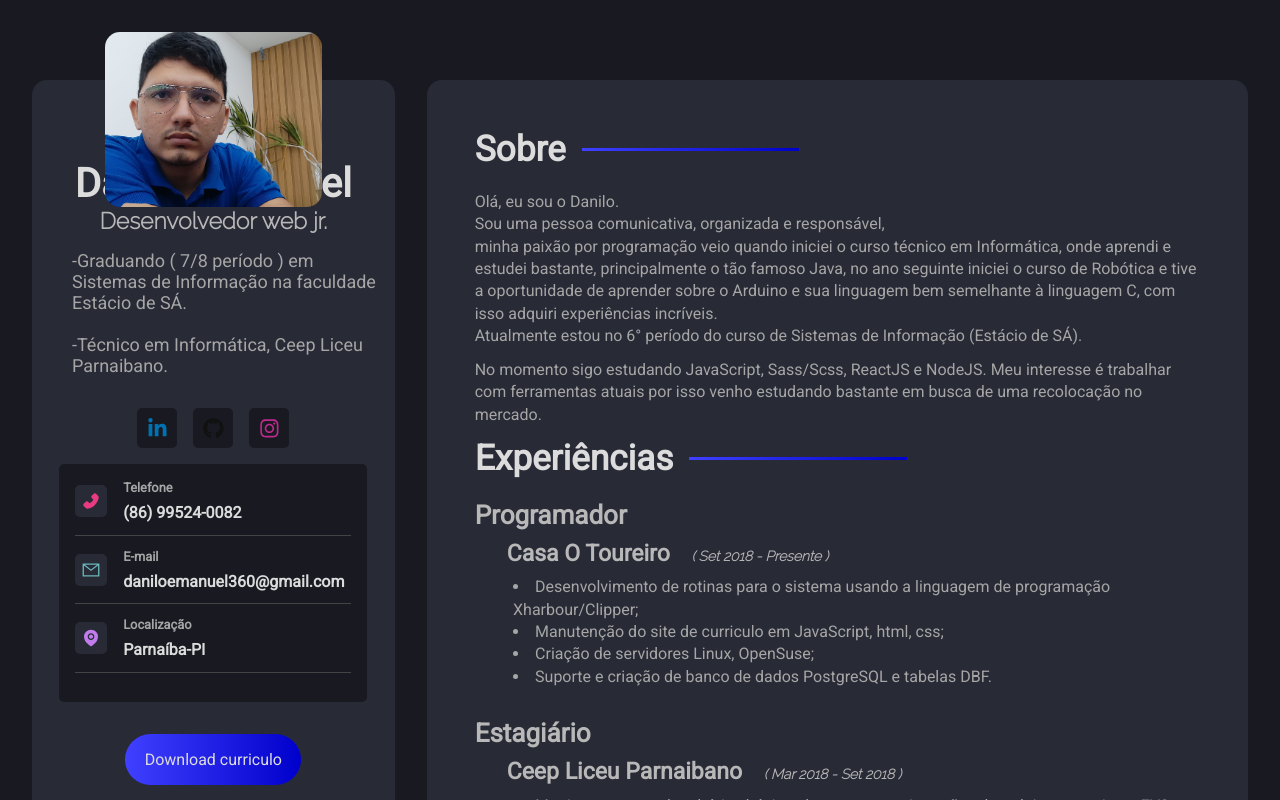
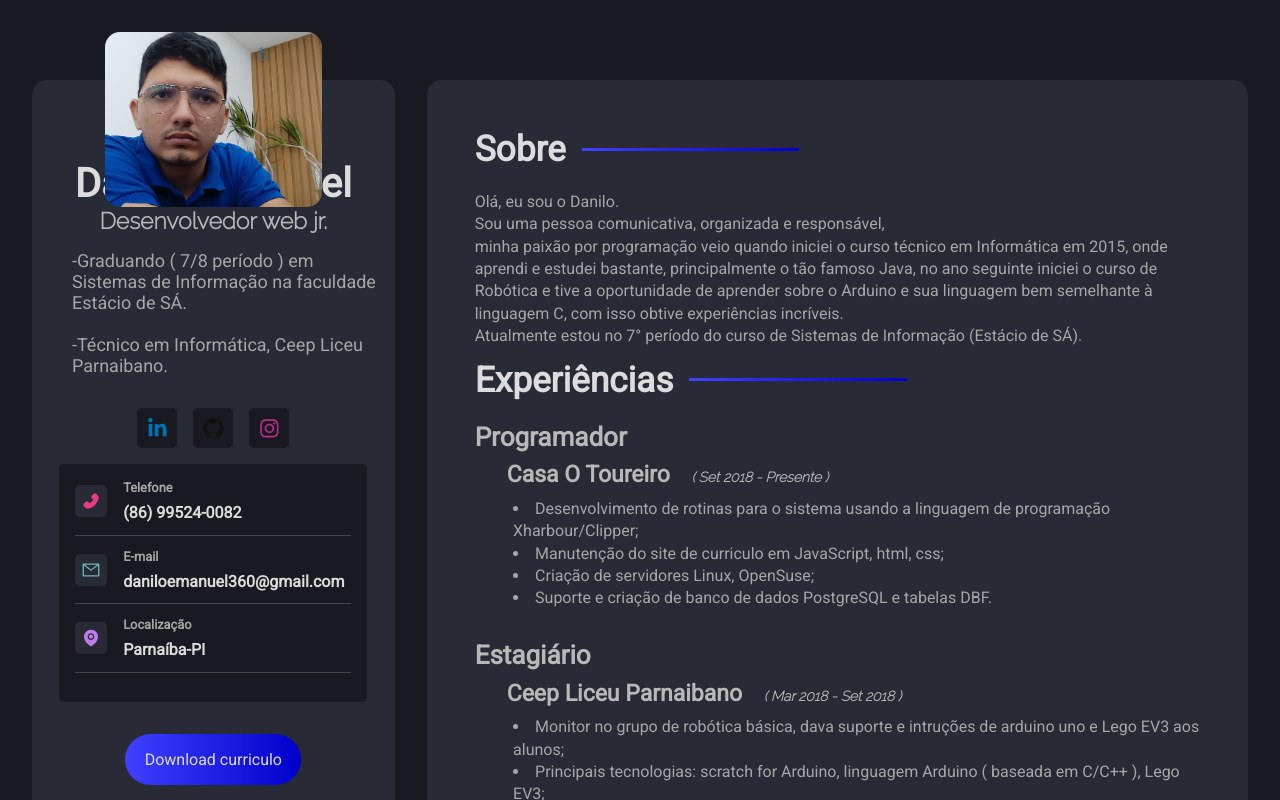
Before and after one commit to Demanuel001/portfolio-reactjs, a React (Create React App) app: page / in a window 1280 px wide. Shown: the top 800 px of the page. Built offline with nearby package versions, Linux system fonts and the light colour scheme.

Commit message:
update informations

```diff
--- a/src/components/AboutContainer.jsx
+++ b/src/components/AboutContainer.jsx
@@ -7,16 +7,11 @@ const AboutContainer = () => {
         <p>
             Olá, eu sou o Danilo. <br />
             Sou uma pessoa comunicativa, organizada e responsável, <br />
-            minha paixão por programação veio quando iniciei o curso técnico em Informática,
+            minha paixão por programação veio quando iniciei o curso técnico em Informática em 2015,
             onde aprendi e estudei bastante, principalmente o tão famoso Java, no ano seguinte iniciei o
             curso de Robótica e tive a oportunidade de aprender sobre o Arduino e sua linguagem
-            bem semelhante à linguagem C, com isso adquiri experiências incríveis. <br />
-            Atualmente estou no 6° período do curso de Sistemas de Informação (Estácio de SÁ). <br />
-        </p>
-        <p>
-            No momento sigo estudando JavaScript, Sass/Scss, ReactJS e NodeJS.
-            Meu interesse é trabalhar com ferramentas atuais por isso venho estudando bastante em
-            busca de uma recolocação no mercado.
+            bem semelhante à linguagem C, com isso obtive experiências incríveis. <br />
+            Atualmente estou no 7° período do curso de Sistemas de Informação (Estácio de SÁ). <br />
         </p>
     </section>
   )
```
